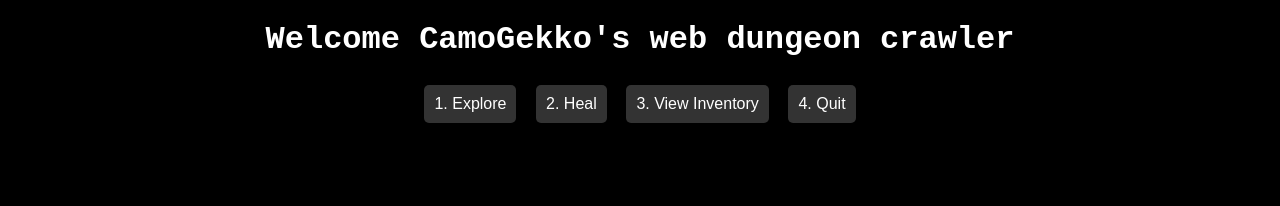
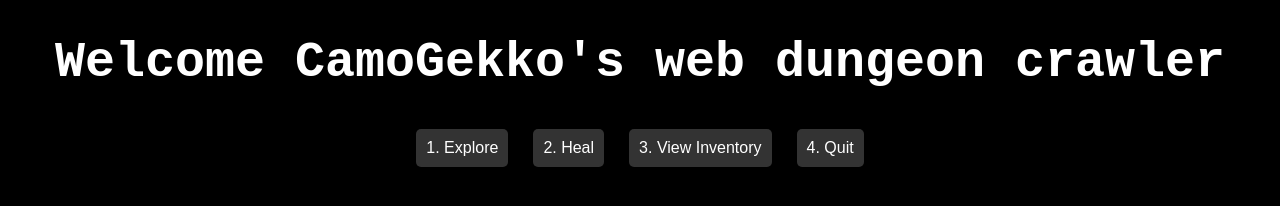
Before and after one commit to CamoGekko/Illumity, a plain HTML site: page index.html in a window 1280 px wide. Drawn offline with Linux system fonts and the light colour scheme.

Commit message:
Update index.html

```diff
--- a/index.html
+++ b/index.html
@@ -8,7 +8,7 @@
         body {
             background-color: black;
             color: white;
-            font-size: 25;
+            font-size: 25px;
             font-family: 'Courier New', monospace;
             text-align: center;
             margin-top: 20px;
@@ -293,6 +293,7 @@
                 enemy.display();
 
                 console.log("1. Attack\n2. Use Special Attack\n3. Retreat");
+                // Temporarily use prompt for simplicity; you can replace it with a proper input method
                 let choice = parseInt(prompt());
 
                 if (choice === 1) {
```
